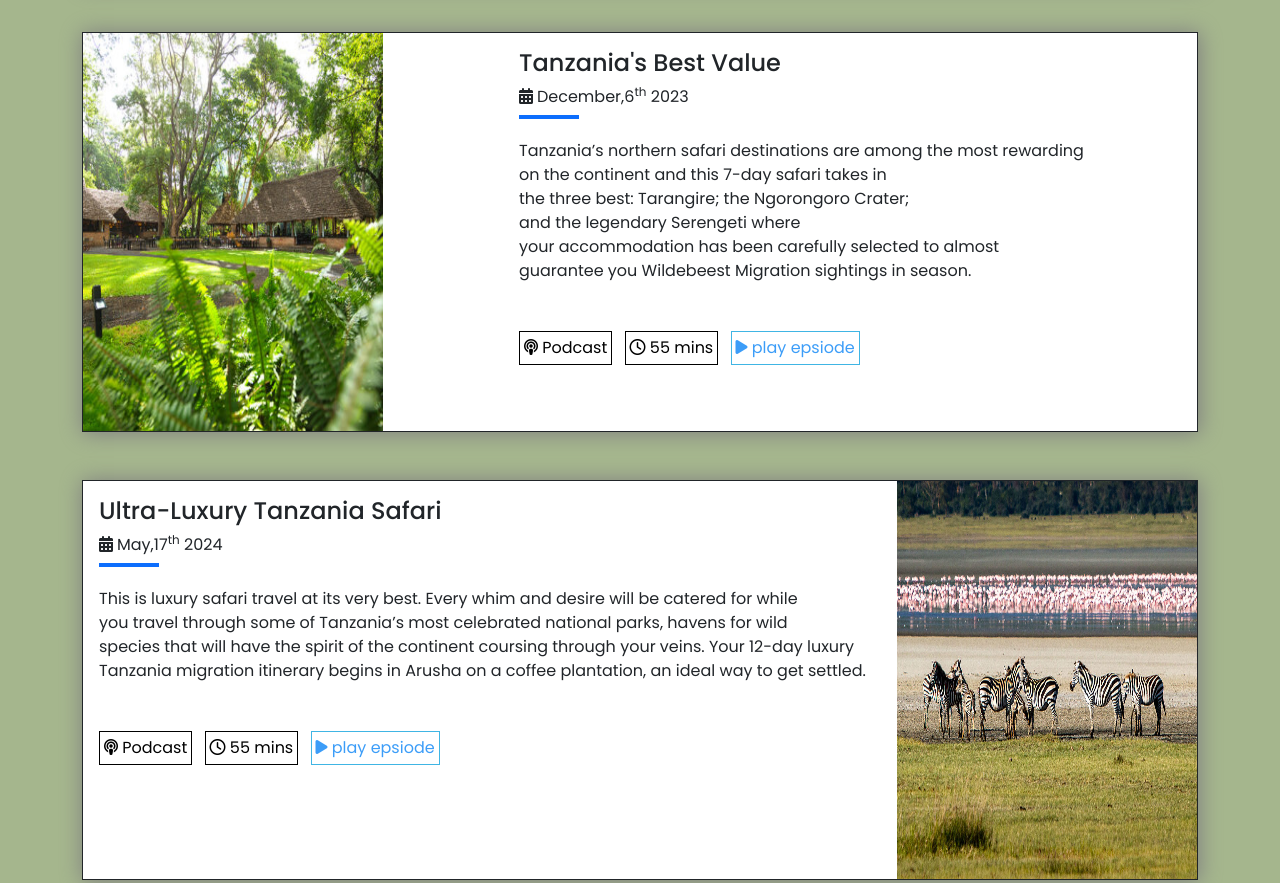
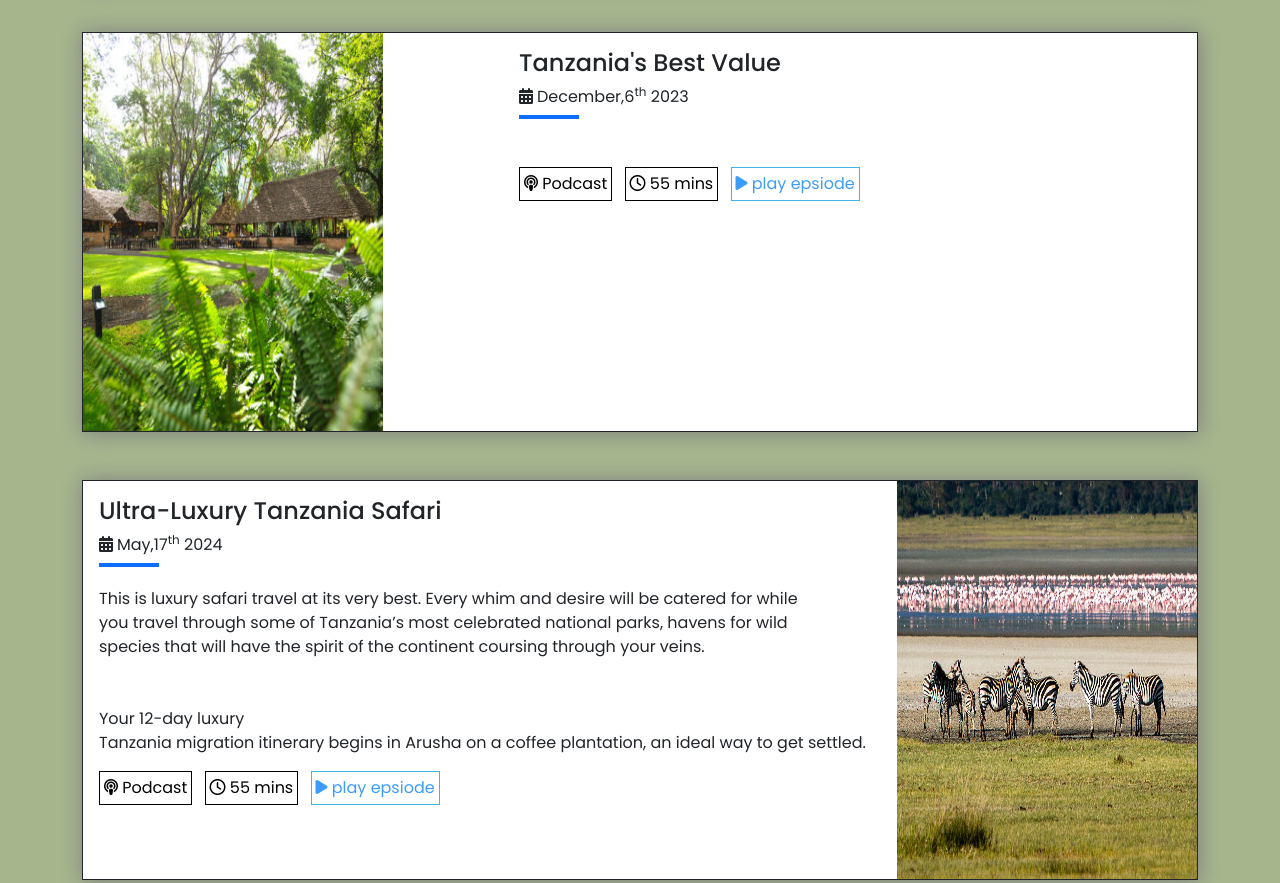
Before and after one commit to joo777-y/Responsive, a plain HTML site: page index.html in a window 1280 px wide. Shown: the part 5100-5983 px from the top of the page. Drawn offline with Linux system fonts and the light colour scheme; a web font is replaced by a local one.

Commit message:
index upload

```diff
--- a/index.html
+++ b/index.html
@@ -413,7 +413,7 @@
                 <i class="fa-solid fa-calendar-days"></i><p class="d-inline-block ms-1">December,6<sup>th</sup> 2023</p>
               </div>
               <div class="div1 bg-primary"></div>
-              <p class="mb-5">Tanzania’s northern safari destinations are among the most rewarding <br> on the continent and this 7-day safari takes in <br>the three best: Tarangire; the Ngorongoro Crater;<br> and the legendary Serengeti where <br> your accommodation has been carefully selected to almost <br> guarantee you Wildebeest Migration sightings in season.</p>
+              <p class="mb-5"></p>
               <div class=" d-inline-block p-1 pp"><i class="fa-solid fa-podcast"> </i> Podcast</div>
               <div class=" d-inline-block p-1 ms-2 pp"><i class="fa-regular fa-clock"> </i> 55 mins</div>
               <div class="d-inline-block p-1 ms-2 play ll"><i class="fa-solid fa-play"> </i> Play epsiode</div>
@@ -427,7 +427,7 @@
             <h4>Ultra-Luxury Tanzania Safari</h4>
             <i class="fa-solid fa-calendar-days"></i><p class="d-inline-block ms-1">May,17<sup>th</sup> 2024</p>
             <div class="div1 bg-primary"></div>
-            <p class="mb-5">This is luxury safari travel at its very best. Every whim and desire will be catered for while <br> you travel through some of Tanzania’s most celebrated national parks, havens for wild <br>species that will have the spirit of the continent coursing through your veins.
+            <p class="mb-5">This is luxury safari travel at its very best. Every whim and desire will be catered for while <br> you travel through some of Tanzania’s most celebrated national parks, havens for wild <br>species that will have the spirit of the continent coursing through your veins.</p>
               Your 12-day luxury <br> Tanzania migration itinerary begins in Arusha on a coffee plantation, an ideal way to get settled.</p>
             <div class=" d-inline-block p-1 pp"><i class="fa-solid fa-podcast"> </i> Podcast</div>
             <div class=" d-inline-block p-1 ms-2 pp"><i class="fa-regular fa-clock"> </i> 55 mins</div>
```
